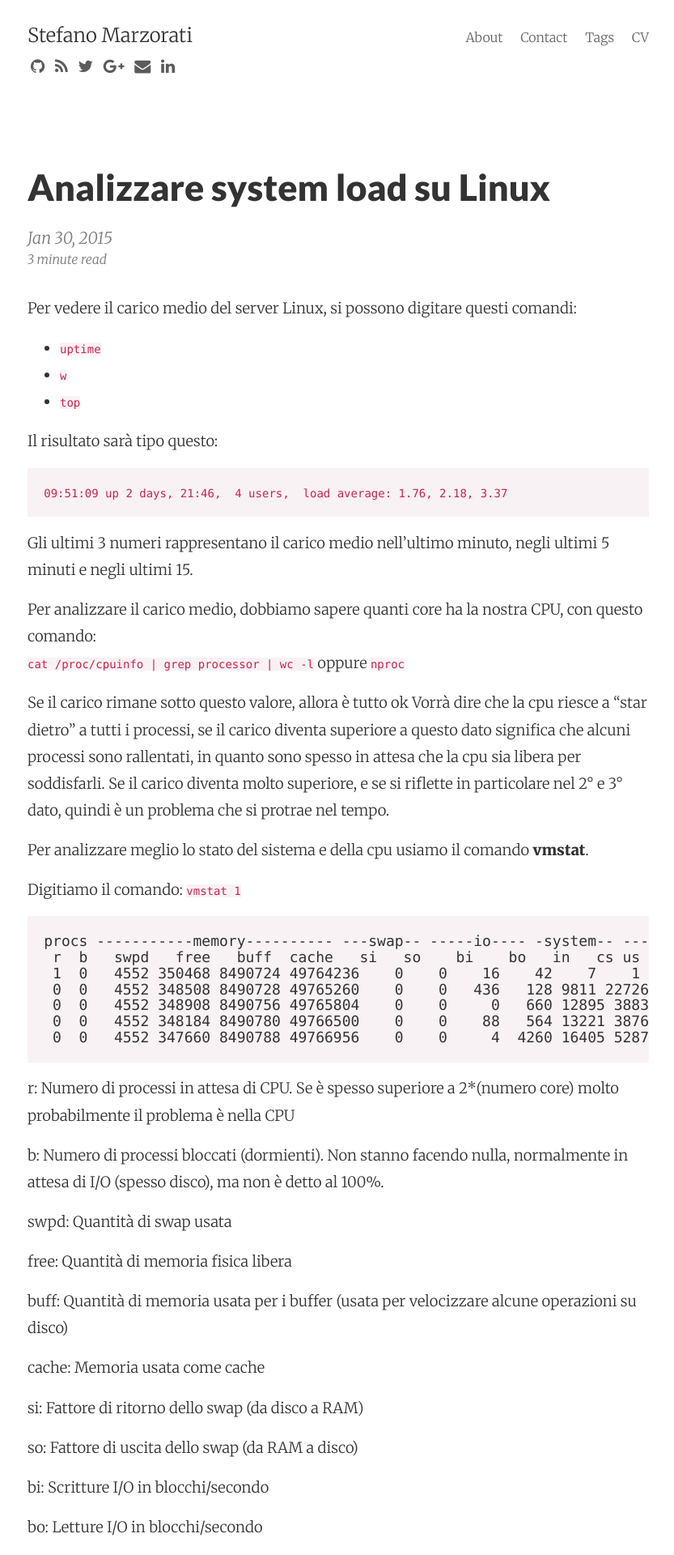
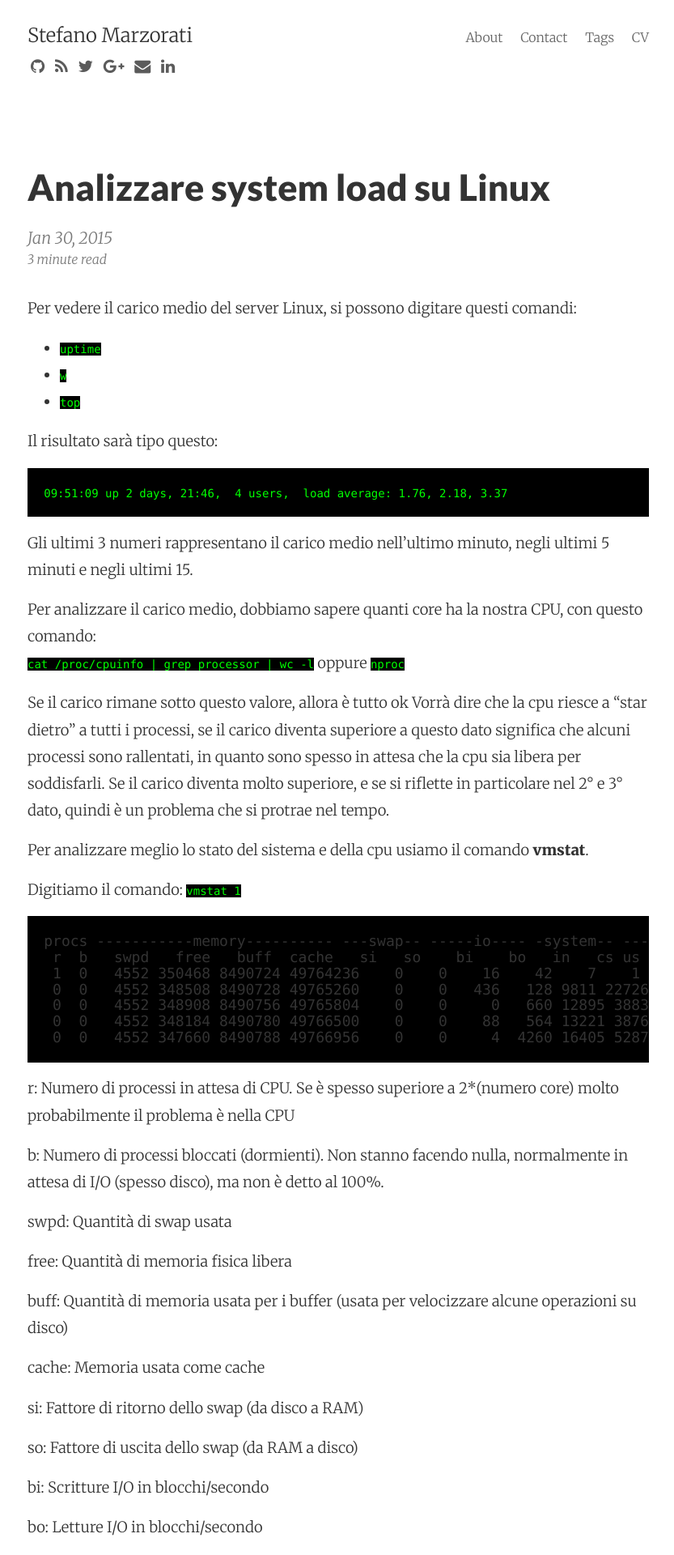
Before and after one commit to marste/Blog, a Jekyll site: the page built from _posts/2015-01-30-analizzare-system-load-linux..md, in a window 1280 px wide. Shown: the top 1920 px of the page at 81% size, without its empty margins (222-1055 px from the left). Built offline with Jekyll 4.4.1, drawn with Linux system fonts in a browser that asks for light colours; nearby versions of some CDN libraries; Markdown is read by kramdown in place of the engine named in the settings; comment, search, counter and statistics services are not loaded.

Commit message:
Update _main.scss

```diff
--- a/_sass/_main.scss
+++ b/_sass/_main.scss
@@ -262,12 +262,12 @@
 
 pre, code {
   font-family: Menlo,Monaco,Consolas,"Courier New",monospace;
-  background: none repeat scroll 0% 0% #F9F2F4;
+  background: none repeat scroll 0% 0% #000;
   font-size: 14px;
 }
 
 code {
-  color: #C7254E;
+  color: #00ff00;
 }
 
 pre {
```
